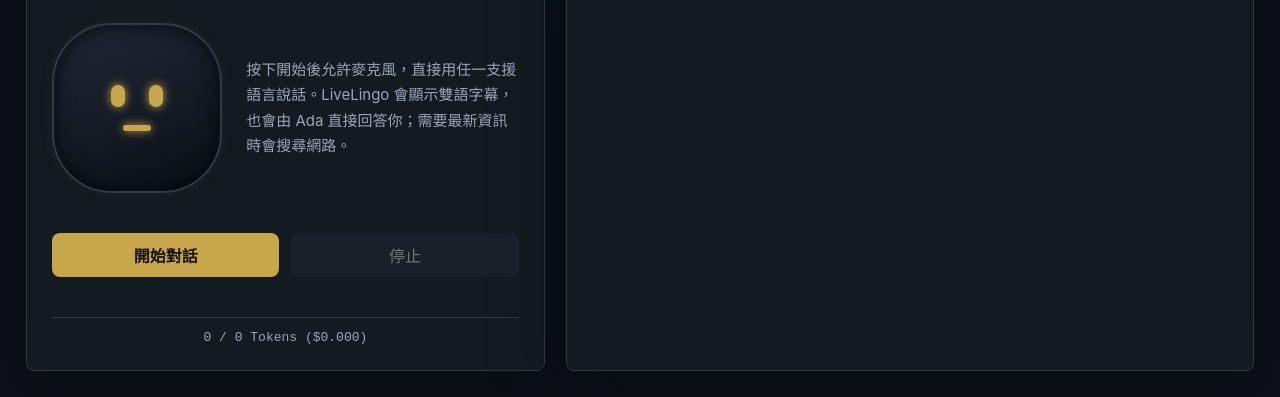
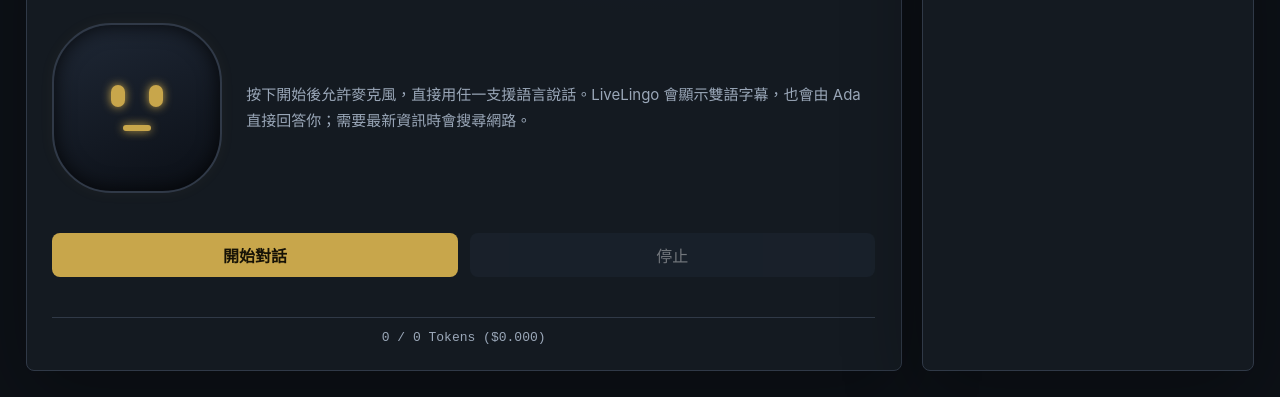
Before and after one commit to bangdoll/LiveLingo, a website: page public/index.html in a window 1280 px wide. Shown: the part 403-800 px from the top of the page. Drawn offline with Linux system fonts and the light colour scheme.

Commit message:
style: adjust workspace panel ratio

```diff
--- a/public/styles.css
+++ b/public/styles.css
@@ -50,7 +50,7 @@ button:disabled {
 .workspace {
   display: grid;
   gap: clamp(14px, 1.6vw, 22px);
-  grid-template-columns: minmax(320px, 0.86fr) minmax(360px, 1.14fr);
+  grid-template-columns: minmax(400px, 1.45fr) minmax(280px, 0.55fr);
   min-height: 0;
 }
 
```
